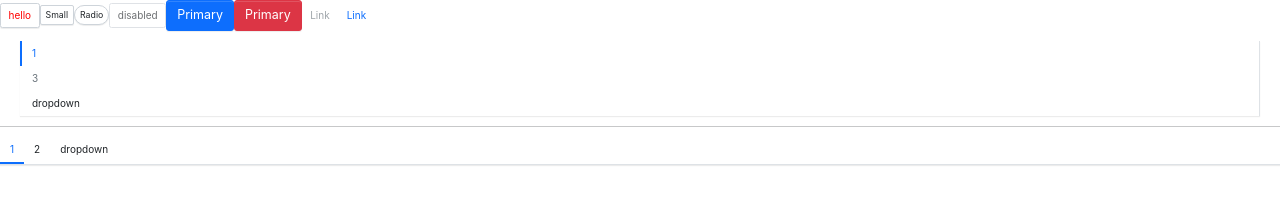
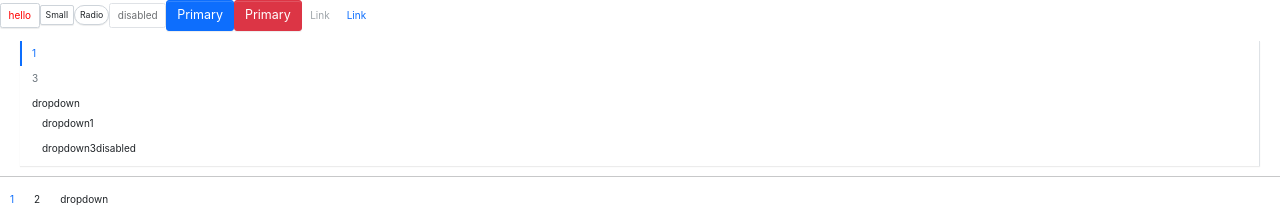
Before and after one commit to lxphhh/damon-component-lib, a React (Create React App) app: page / in a window 1280 px wide. Shown: the top 211 px of the page. Built offline with nearby package versions, Linux system fonts and the light colour scheme.

Commit message:
chore: finished subItem

```diff
--- a/src/components/Menu/Menu.tsx
+++ b/src/components/Menu/Menu.tsx
@@ -3,47 +3,59 @@ import classNames from 'classnames'
 import { BaseMenuItem } from './MenuItem'
 
 type MenuMode = 'horizontal' | 'vertical'
-type SelectCallback = (selectedIndex: number) => void
+type SelectCallback = (selectedIndex: string) => void
 
 export interface BaseMenuProps {
-  defaultIndex: number
+  defaultIndex: string
   className: string
   mode: MenuMode
   style: React.CSSProperties // react css类型
   children: React.ReactNode
   onSelect: SelectCallback
+  defaultOpenSubMenu?: string[] // 默认展开项
 }
 
 interface MyMenuContext {
-  index: number
+  index: string
   onSelect?: SelectCallback
   mode?: MenuMode
+  defaultOpenSubMenu?: string[] // 默认展开项
 }
 
 export type MenuProps = Partial<BaseMenuProps>
 
 // 创建上下文
 export const MenuContext = createContext<MyMenuContext>({
-  index: 0,
+  index: '0',
 })
 const Menu = (props: MenuProps) => {
-  const { children, defaultIndex, className, mode, style, onSelect, ...restProps } = props
+  const {
+    children,
+    defaultIndex,
+    className,
+    mode,
+    style,
+    onSelect,
+    defaultOpenSubMenu,
+    ...restProps
+  } = props
   // 状态保存
   const [currentActive, setCurrentActive] = useState(defaultIndex)
   const classes = classNames('damon-menu', className, {
     'menu-vertical': mode === 'vertical',
   })
   // 点击事件
-  const handleClick = (index: number) => {
+  const handleClick = (index: string) => {
     setCurrentActive(index)
     if (onSelect) {
       onSelect(index)
     }
   }
   const passedContext: MyMenuContext = {
-    index: currentActive ? currentActive : 0,
+    index: currentActive ? currentActive : '0',
     onSelect: handleClick,
     mode,
+    defaultOpenSubMenu, // 默认展开项
   }
   // 对子元素类型加以限制
   const renderChirdremInMenuItem = () => {
@@ -53,7 +65,7 @@ const Menu = (props: MenuProps) => {
       const { displayName } = chirdElement.type
       if (displayName === 'MenuItem' || displayName === 'SubMenu') {
         // react给后面的子元素追加属性
-        return React.cloneElement(chirdElement, { index })
+        return React.cloneElement(chirdElement, { index: `${index}` })
       } else {
         console.error('Warning: Menu has a child which is not a MenuItem component')
       }
@@ -70,8 +82,9 @@ const Menu = (props: MenuProps) => {
 }
 
 Menu.defaultProps = {
-  defaultIndex: 0,
+  defaultIndex: '0',
   mode: 'vertical',
+  defaultOpenSubMenu: [],
 }
 
 export default Menu
--- a/src/components/Menu/MenuItem.tsx
+++ b/src/components/Menu/MenuItem.tsx
@@ -3,7 +3,7 @@ import classNames from 'classnames'
 import { MenuContext } from './Menu'
 
 export interface BaseMenuItem {
-  index?: number
+  index?: string
   disabled?: boolean
   className?: string
   children?: React.ReactNode
@@ -21,7 +21,7 @@ const MenuItem = (props: BaseMenuItem) => {
 
   const handleClick = () => {
     // disable不允许调用
-    if (context.onSelect && !disabled && typeof index === 'number') {
+    if (context.onSelect && !disabled && typeof index === 'string') {
       context.onSelect(index)
     }
   }
--- a/src/components/Menu/SubMenu.tsx
+++ b/src/components/Menu/SubMenu.tsx
@@ -5,7 +5,7 @@ import { MenuContext } from './Menu'
 import { BaseMenuItem } from './MenuItem'
 
 export interface SubMenuProps {
-  index?: number
+  index?: string
   title: string
   className?: string
   children: React.ReactNode
@@ -13,9 +13,12 @@ export interface SubMenuProps {
 
 const SubMenu = (props: SubMenuProps) => {
   const { index, title, className, children } = props
-  const [menuOpen, setMenuOpen] = useState(false) // 打开
+  const context = useContext(MenuContext)
+  const openedSubMenus = context.defaultOpenSubMenu as Array<string>
+  const isOpen = index && context.mode === 'vertical' ? openedSubMenus.includes(index) : false
+  const [menuOpen, setMenuOpen] = useState(isOpen) // 打开
   const timer = useRef<NodeJS.Timer | null>(null) // 计时器
-  const context = useContext(MenuContext)
+  // 只在索引存在和竖直模式下起作用
   const classes = classNames('menu-item submenu-item', className, {
     'is-active': context.index === index, // 选中
   })
@@ -55,13 +58,13 @@ const SubMenu = (props: SubMenuProps) => {
     const subMenuClasses = classNames('damon-submenu', {
       'menu-opened': menuOpen,
     })
-    const childrenComponent = React.Children.map(children, (child, index) => {
+    const childrenComponent = React.Children.map(children, (child, subIndex) => {
       // 子元素类型收窄
       const chirdElement = child as React.FunctionComponentElement<BaseMenuItem>
       const { displayName } = chirdElement.type
       if (displayName === 'MenuItem') {
         // react给后面的子元素追加属性
-        return React.cloneElement(chirdElement, { index })
+        return React.cloneElement(chirdElement, { index: `${index}-${subIndex}` })
       } else {
         console.error('Warning: Menu has a child which is not a MenuItem component')
       }
--- a/src/example/MenuTest.tsx
+++ b/src/example/MenuTest.tsx
@@ -9,21 +9,20 @@ const MenuTest = (props: Props) => {
   return (
     <>
       <Menu
-        defaultIndex={0}
         onSelect={(index) => {
-          console.log(index)
+          console.log(index, 'index')
         }}
+        defaultOpenSubMenu={['2']}
       >
         <MenuItem>1</MenuItem>
         <MenuItem disabled>3</MenuItem>
         <SubMenu title="dropdown">
           <MenuItem>dropdown1</MenuItem>
-          <MenuItem disabled>dropdown3</MenuItem>
+          <MenuItem disabled>dropdown3disabled</MenuItem>
         </SubMenu>
       </Menu>
       <hr />
       <Menu
-        defaultIndex={0}
         mode="horizontal"
         onSelect={(index) => {
           console.log(index)
@@ -33,7 +32,7 @@ const MenuTest = (props: Props) => {
         <MenuItem>2</MenuItem>
         <SubMenu title="dropdown">
           <MenuItem>dropdown1</MenuItem>
-          <MenuItem disabled>dropdown3</MenuItem>
+          <MenuItem disabled>dropdown3disabled</MenuItem>
         </SubMenu>
       </Menu>
     </>
```
Also changed, not shown: 1 other file (tests, documents, lock files or other folders).
